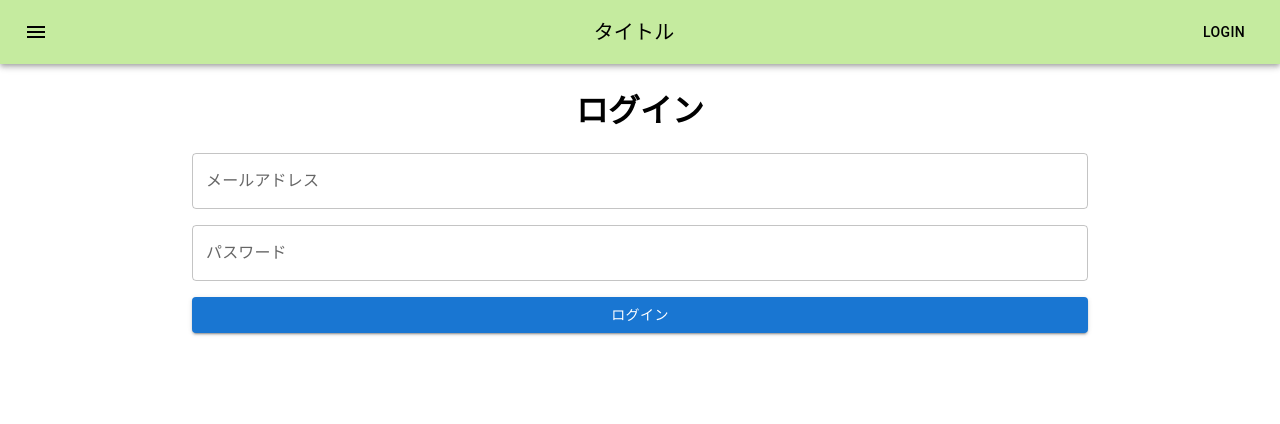
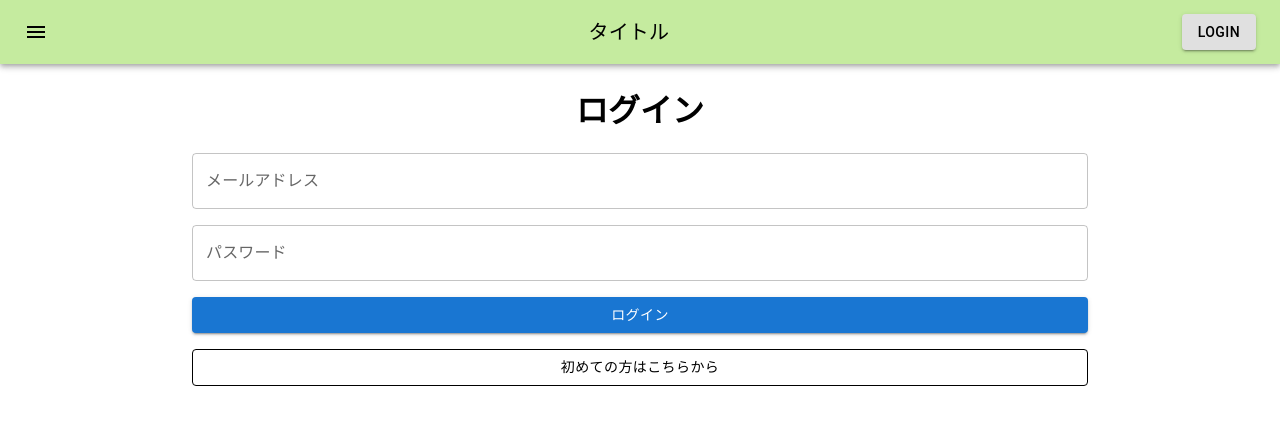
Before and after one commit to O-tips/hackU2023sp, a React (Create React App) app: page /SignIn in a window 1280 px wide. Shown: the top 424 px of the page. Built offline with nearby package versions, Linux system fonts and the light colour scheme.

Commit message:
ログイン画面への遷移の追加

```diff
--- a/src/contents/Header.jsx
+++ b/src/contents/Header.jsx
@@ -20,8 +20,7 @@ import ListItemIcon from '@mui/material/ListItemIcon';
 import ListItemText from '@mui/material/ListItemText';
 import InboxIcon from '@mui/icons-material/MoveToInbox';
 import MailIcon from '@mui/icons-material/Mail';
-
-
+import { Link as RouterLink } from "react-router-dom";
 import { BrowserRouter, Routes, Route, useNavigate, useLocation, Link} from "react-router-dom";
 
 function Header() {
@@ -153,7 +152,9 @@ function Header() {
                     inputProps={{ 'aria-label': 'search' }}
                     />
                 </Search> */}
-                <Button color="inherit">Login</Button>
+
+                <Button color="inherit" variant="contained" component={Link} to="/SignIn">Login</Button>
+
             </Toolbar>
         </AppBar>
     );
--- a/src/contents/Read_pdf.jsx
+++ b/src/contents/Read_pdf.jsx
@@ -3,9 +3,15 @@ import '../App.css';
 import React from 'react';
 
 import { BrowserRouter, Routes, Route, useNavigate, useLocation, Link} from "react-router-dom";
+import { Button } from '@mui/material';
 
 function Read_pdf() {
-    return (<>Read_pdf</>);
+    return (<>
+    Read_pdf
+
+    <Button variant="contained">PDFを追加</Button>
+
+    </>);
 }
 
 export default Read_pdf;
--- a/src/contents/SignIn.jsx
+++ b/src/contents/SignIn.jsx
@@ -3,6 +3,8 @@ import '../App.css';
 import React from 'react';
 import { Button,Grid,Box,TextField,Stack } from '@mui/material';
 import { BrowserRouter, Routes, Route, useNavigate, useLocation, Link} from "react-router-dom";
+
+
 
 function SignIn() {
 
@@ -15,6 +17,7 @@ function SignIn() {
         <TextField id="outlined-basic" label="メールアドレス" variant="outlined" />
         <TextField id="outlined-basic" label="パスワード" variant="outlined" />
         <Button variant="contained">ログイン</Button>
+        <Button color="inherit" variant="outlined" component={Link} to="/SignUp">初めての方はこちらから</Button>
       </Stack>
     </Box>
     </Grid>
--- a/src/contents/Word_dic.jsx
+++ b/src/contents/Word_dic.jsx
@@ -38,7 +38,7 @@ function Word_dic() {
         >
           <Typography>単語2</Typography>
         </AccordionSummary>
-        <AccordionDetails　style={{ color: "#000000", backgroundColor: "#d9d9d9" }}>
+        <AccordionDetails style={{ color: "#000000", backgroundColor: "#d9d9d9" }}>
           <Typography>
             ここに単語の意味を表示
           </Typography>
```
